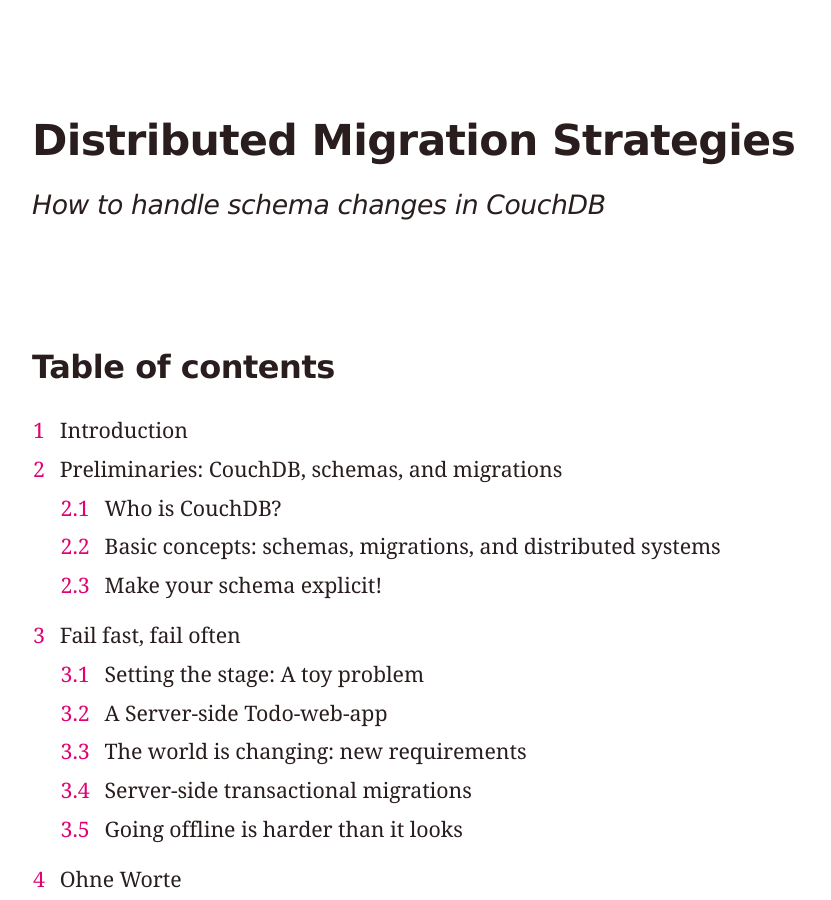
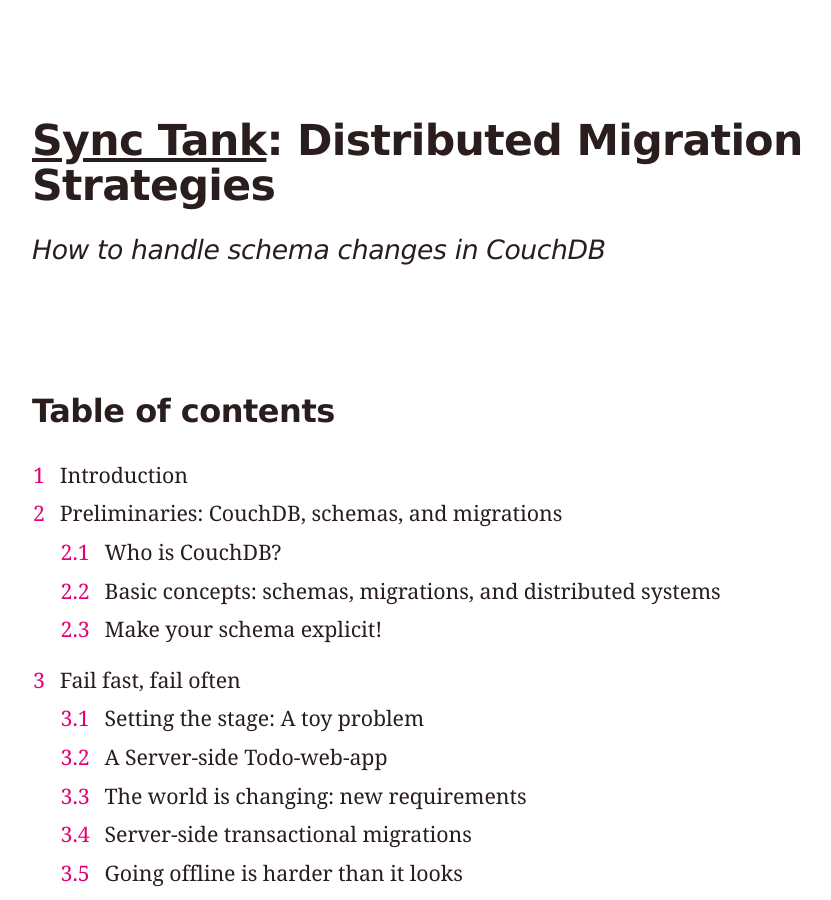
Before and after one commit to jo/sync-tank, a Jekyll site: the page built from migrations.md, in a window 1280 px wide and 900 px high. Shown: the whole window, without its empty margins (96-927 px from the left). Built offline with Jekyll 4.4.1, drawn with Linux system fonts in a browser that asks for light colours; our own code applies the rules of GitHub Pages for plain Markdown files.

Commit message:
sync tank heading

```diff
--- a/migrations.md
+++ b/migrations.md
@@ -1,4 +1,4 @@
-# Distributed Migration Strategies
+# [Sync Tank](/): Distributed Migration Strategies
 ## How to handle schema changes in CouchDB
 {:.no_toc}
 
```
